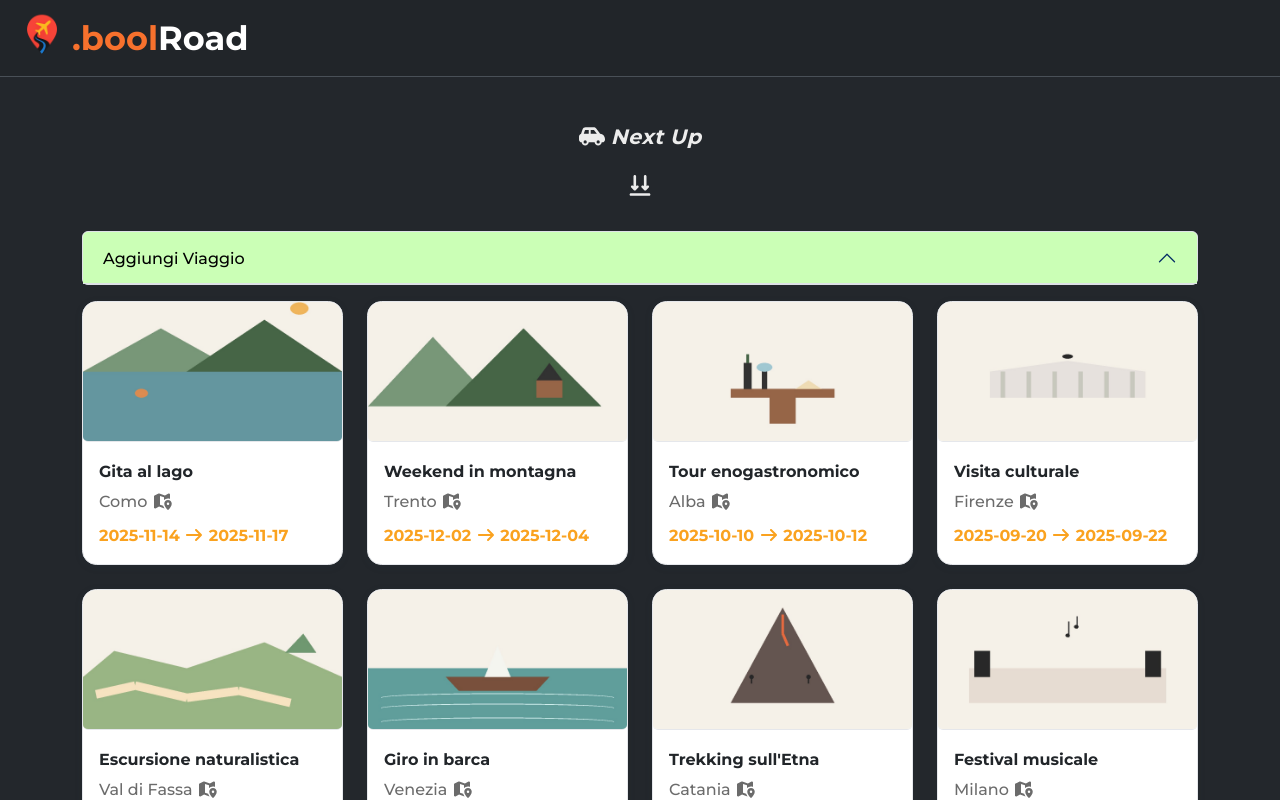
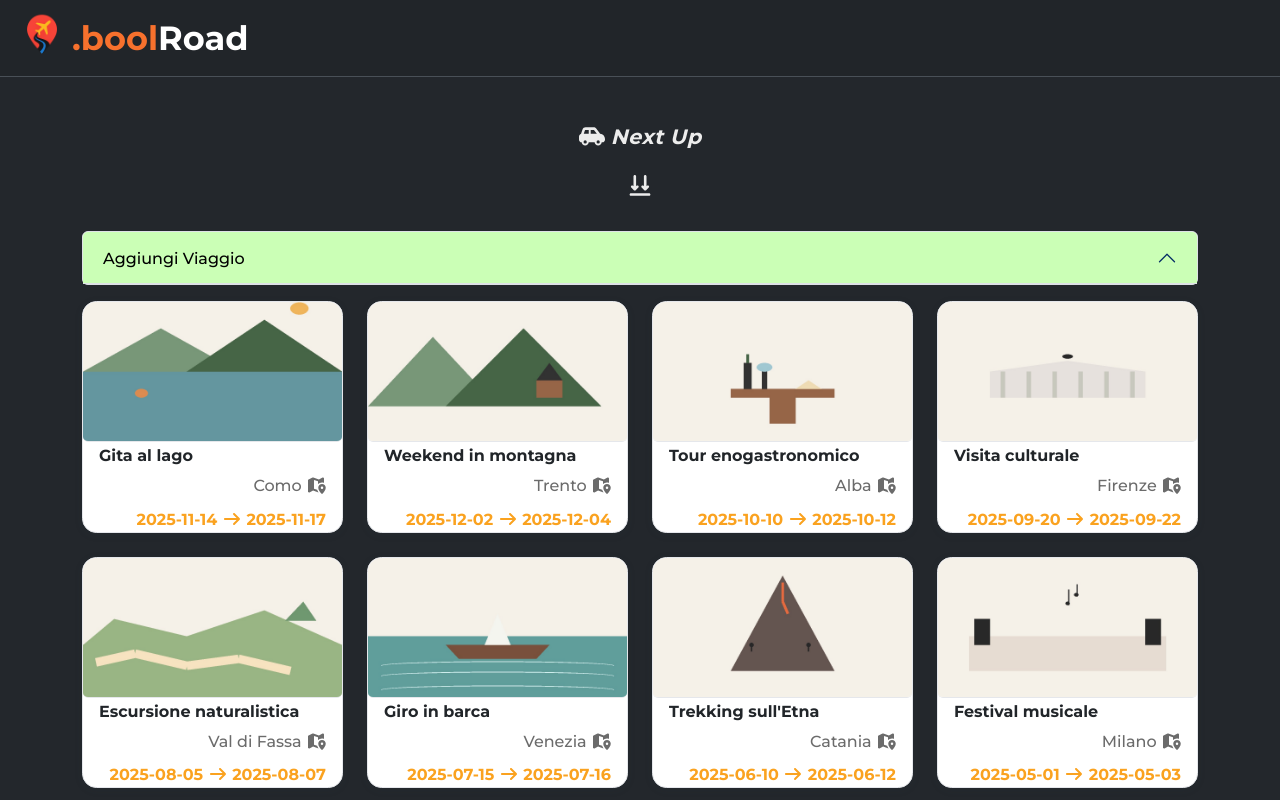
Before and after one commit to Johnnyfromtheblock4/boolroad, a React (Vite) app: page / in a window 1280 px wide. Shown: the top 800 px of the page. Built offline with nearby package versions, Linux system fonts and the light colour scheme.

Commit message:
[UPD] HomePage.jsx (style)

```diff
--- a/src/pages/HomePage.jsx
+++ b/src/pages/HomePage.jsx
@@ -29,16 +29,16 @@ const HomePage = () => {
                   className="slate-img-photo"
                 />
               </div>
-              <div className="card-body">
+              <div className="card-body py-0 m-0">
                 <h5 className="card-title">
-                  <span className="fw-bold fs-6">
+                  <span className="fw-semibold fs-6 ">
                     {trip.name}
                   </span>
                 </h5>
-                <p className="card-text fs-6">
+                <p className="card-text fs-6 text-end">
                   {trip.city} <FontAwesomeIcon icon={faMapLocationDot} />
                 </p>
-                <p className="card-text fw-semibold fs-6">
+                <p className="card-text fw-semibold fs-6 text-end">
                   {trip.initialDate} <FontAwesomeIcon icon={faArrowRight} /> {trip.endDate}
                 </p>
               </div>
```
